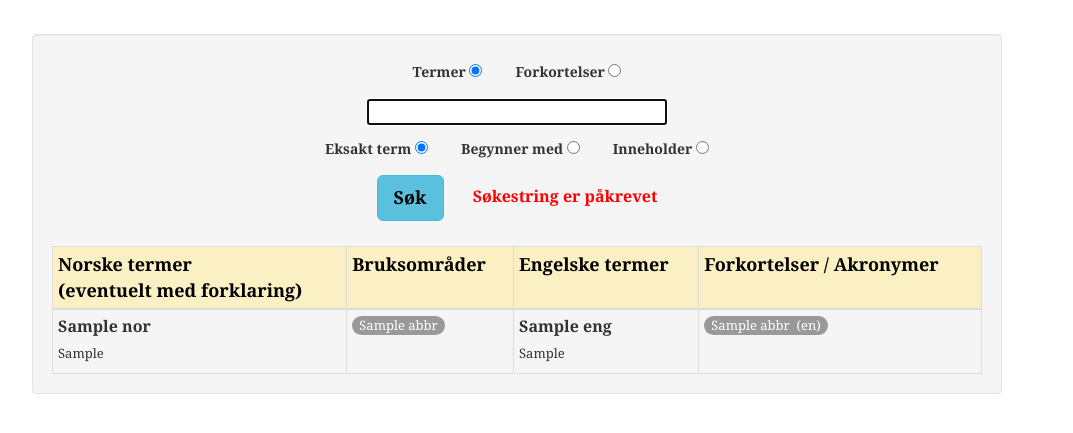
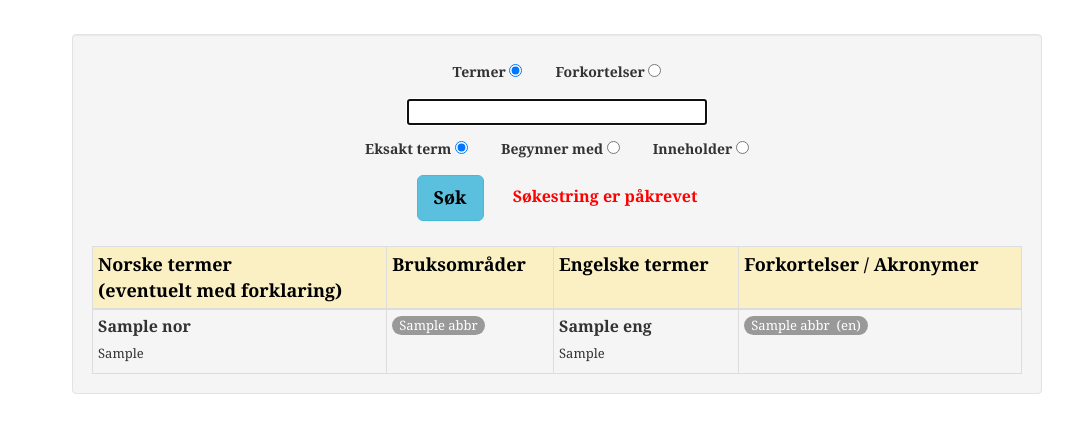
Before and after one commit to garhar/dictionary, a Flask app: template templates/index.html in a window 1280 px wide. Shown: the part 51-484 px from the top of the page, without its empty margins (98-1171 px from the left). Run offline with Flask 2, Linux system fonts and the light colour scheme; the template is opened without the code that fills it: most values are stand-ins (such as "Sample title", 1, 10 or a date in 2020); parts of the project's set-up code (start-up, migrations or seed data) failed here and were passed over.

Commit message:
Fixed some small issues with layout

```diff
--- a/dictionary.py
+++ b/dictionary.py
@@ -18,14 +18,14 @@ class Dictionary():
             json_dictionary_file = 'C:/Dev/projects/dictionaryProd/data/dictionary.json'
         else:
             json_dictionary_file = 'C:/Dev/projects/dictionaryDev/data/dictionary.json'
-        logging.info("Dictionary initialized with: " + json_dictionary_file)
+        logger.info("Dictionary initialized with: " + json_dictionary_file)
         with open(json_dictionary_file) as json_file:
             self.dictionary = json.load(json_file)
 
     # Find words
     def find_words(self, search_type=CONST_SEARCH_EXACT, search_term='', language='nor'):
         if not self.dictionary:
-            logging.error("Dictionary not initialized...")
+            logger.error("Dictionary not initialized...")
             return None
         result = []
         # Loop all words in dictionary
@@ -51,7 +51,7 @@ class Dictionary():
     # Find abbriviations
     def find_abbriviations(self, search_type=CONST_SEARCH_EXACT, search_term=''):
         if not self.dictionary:
-            logging.error("Dictionary not initialized...")
+            logger.error("Dictionary not initialized...")
             return None
         result = []
         # Loop all words in dictionary
--- a/static/css/custum.css
+++ b/static/css/custum.css
@@ -8,7 +8,6 @@ body {
     font-family:"Georgia", Times, serif;
     font-weight: bold;
     color: #000000;
-    /*background-color: rgba(113, 148, 175, 0.47);*/
 }
 
 .badge {
@@ -35,7 +34,6 @@ body {
     color:#000000;
     background-color: rgba(255, 239, 183, 0.64);
     vertical-align: top;
-    /*background-color: rgba(113, 148, 175, 0.47);*/
     font-size: large;
     font-weight: bold;
 }
@@ -71,7 +69,7 @@ body {
 .normal {
     font-size: small;
     font-weight: normal;
-    white-space: pre;
+    white-space: pre-wrap;
 }
 
 .search-query {
--- a/templates/index.html
+++ b/templates/index.html
@@ -5,7 +5,7 @@
         <link rel="shortcut icon" href="/static/img/favicon.ico">
         <meta name="viewport" content="width=device-width, initial-scale=1.0">
 
-        <title>Normil ordliste</title>
+        <title>Landmilitær ordliste</title>
 
         <link href="../static/css/bootstrap.css" rel="stylesheet" media="screen">
         <link href="../static/css/bootstrap-responsive.css" rel="stylesheet">
@@ -38,8 +38,8 @@
             </div>
         </div>
         <br>
-        <div class="container-fluid">
-
+        <div class="container">
+            <div class="row">
                 <div class="well span10 offset1">
                 {% if not page or page == 'nor' %}
                     {% include "search_nor.html" %}
@@ -55,5 +55,6 @@
                 {% endif %}
                 </div>
             </div>
+        </div>
     </body>
 </html>
```
Also changed, not shown: Readme.txt. Lines whose indentation alone changed are shown as unchanged.
